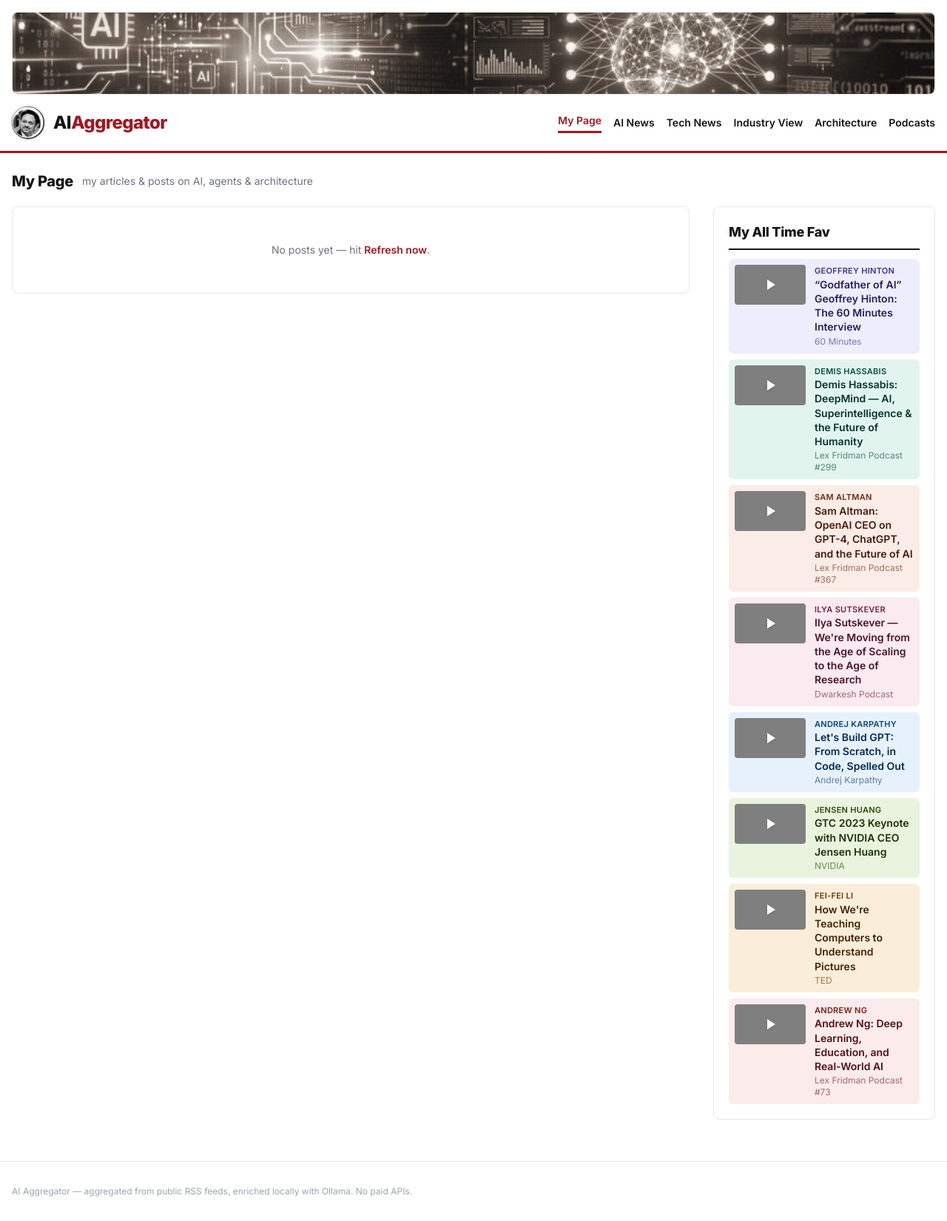
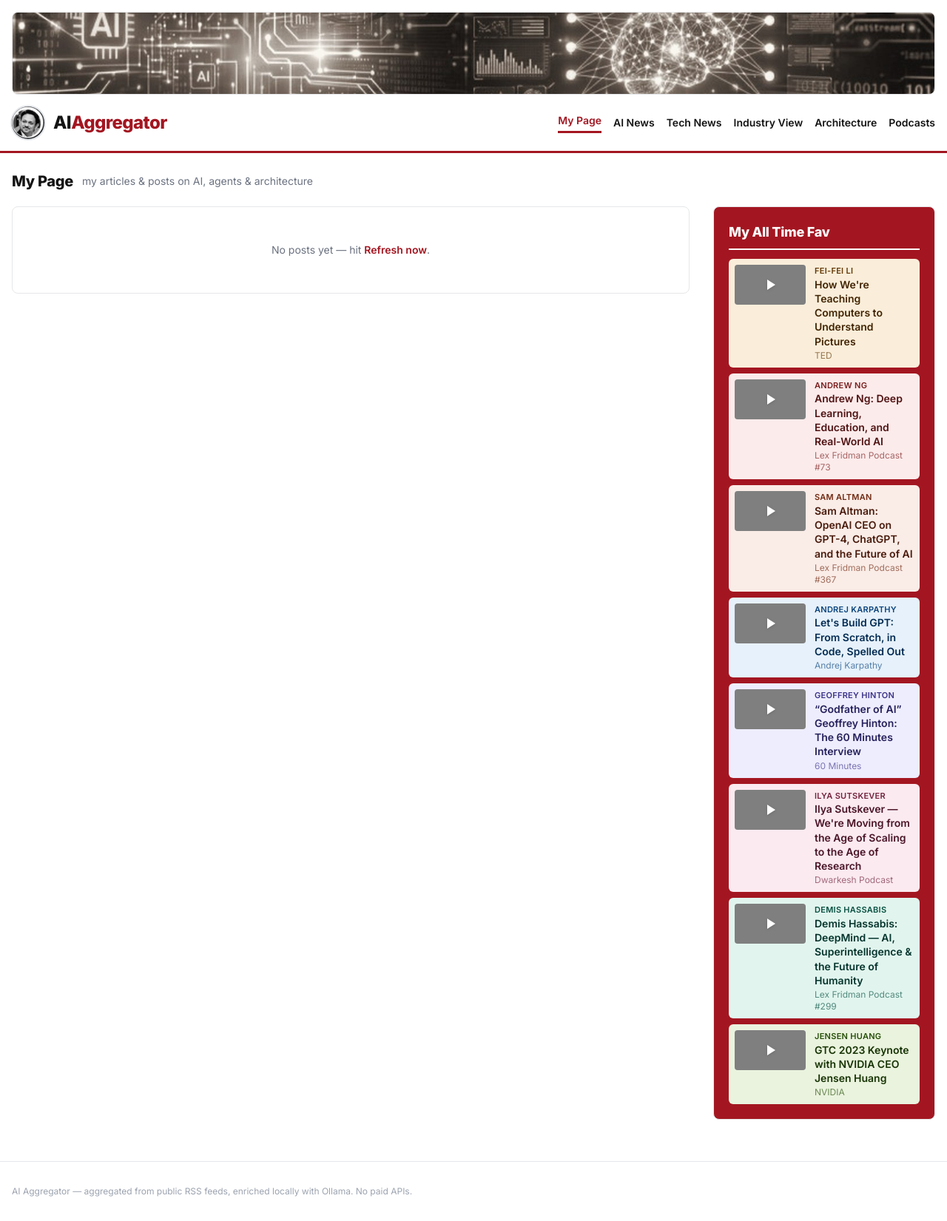
Before and after one commit to bhobho/aiaggregator, a FastAPI app: page / in a window 1280 px wide. Shown: the whole page at 74% size. Run offline with FastAPI, Linux system fonts and the light colour scheme; data comes from the database, SQL or seed files in the repository; data that the repository does not hold is empty; some libraries are stand-ins or nearby versions; grey boxes are pictures that could not be loaded.

Commit message:
Rotate My Fav videos on each page load, restyle panel red
Order of the 8 curated talks now shuffles per request instead of
staying fixed, and the sidebar background switches to the site's
red accent (from ink black) for a bolder look.

Co-Authored-By: Claude Sonnet 5 <noreply@anthropic.com>

```diff
--- a/aiaggregator/routes/dashboard.py
+++ b/aiaggregator/routes/dashboard.py
@@ -77,7 +77,7 @@ async def index(request: Request):
                        "architecture — practitioner notes on building AI systems.",
             "srcmap": queries.source_name_map(conn),
             "stats": queries.stats(conn),
-            "visionary_videos": videosmod.VISIONARY_VIDEOS,
+            "visionary_videos": videosmod.shuffled(),
         }
     finally:
         conn.close()
--- a/aiaggregator/templates/mypage.html
+++ b/aiaggregator/templates/mypage.html
@@ -24,8 +24,8 @@
   <aside class="space-y-6">
     {% if visionary_videos %}
     <!-- Visionary Talks: curated all-time-best AI talks, opened in an in-portal player -->
-    <div class="bg-white border border-gray-200 rounded-lg p-5">
-      <h3 class="text-lg font-extrabold border-b-2 border-gray-900 pb-2 mb-3">My All Time Fav</h3>
+    <div class="border border-gray-200 rounded-lg p-5" style="background:var(--accent);">
+      <h3 class="text-lg font-extrabold pb-2 mb-3" style="color:#ffffff; border-bottom:2px solid #ffffff;">My All Time Fav</h3>
       <ul class="space-y-2">
         {% for v in visionary_videos %}
         <li>
--- a/aiaggregator/videos.py
+++ b/aiaggregator/videos.py
@@ -9,6 +9,8 @@ text) so the sidebar reads as a colorful "trading card" rail rather than a
 monochrome list — one hue per person, never reused.
 """
 from __future__ import annotations
+
+import random
 
 VISIONARY_VIDEOS: list[dict] = [
     {
@@ -68,3 +70,10 @@ VISIONARY_VIDEOS: list[dict] = [
         "bg": "#FCEBEB", "label": "#791F1F", "title_color": "#501313",
     },
 ]
+
+
+def shuffled() -> list[dict]:
+    """A freshly-shuffled copy, so the sidebar order rotates on every page load."""
+    videos = VISIONARY_VIDEOS.copy()
+    random.shuffle(videos)
+    return videos
```
